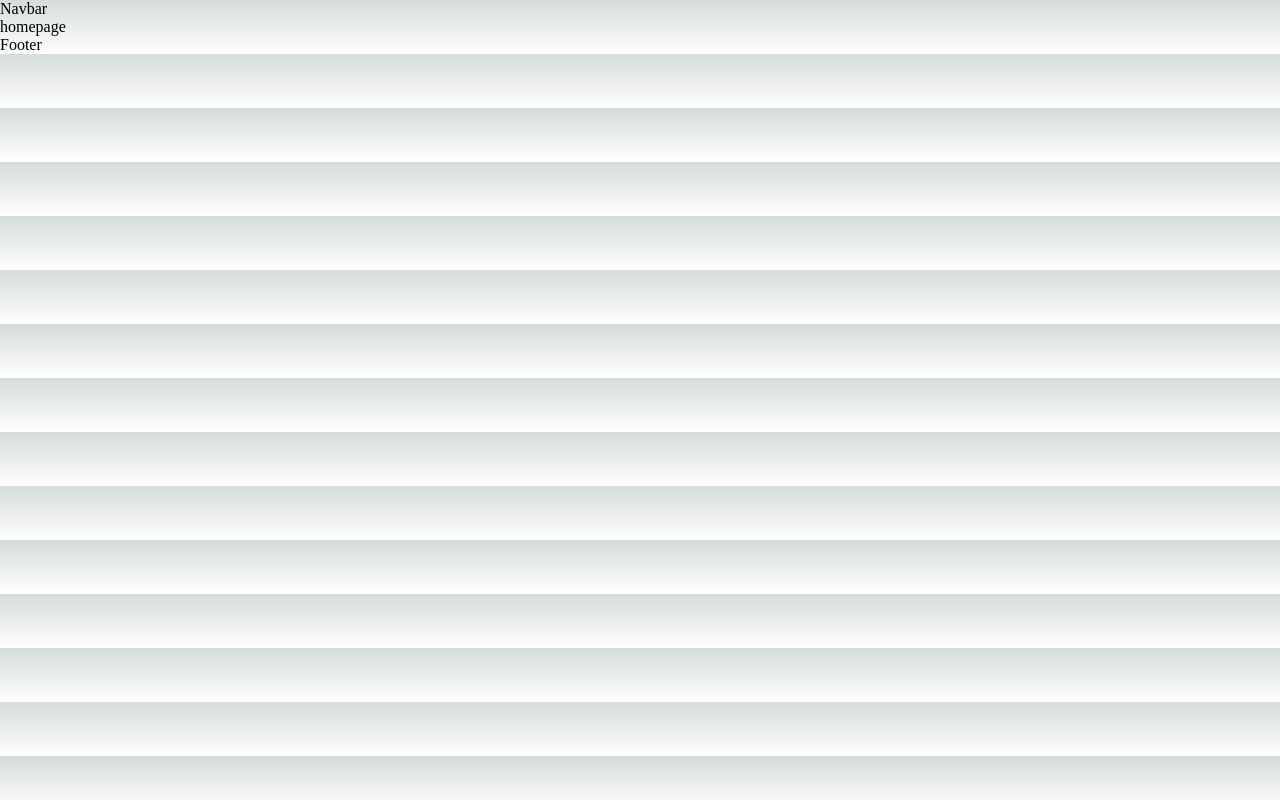
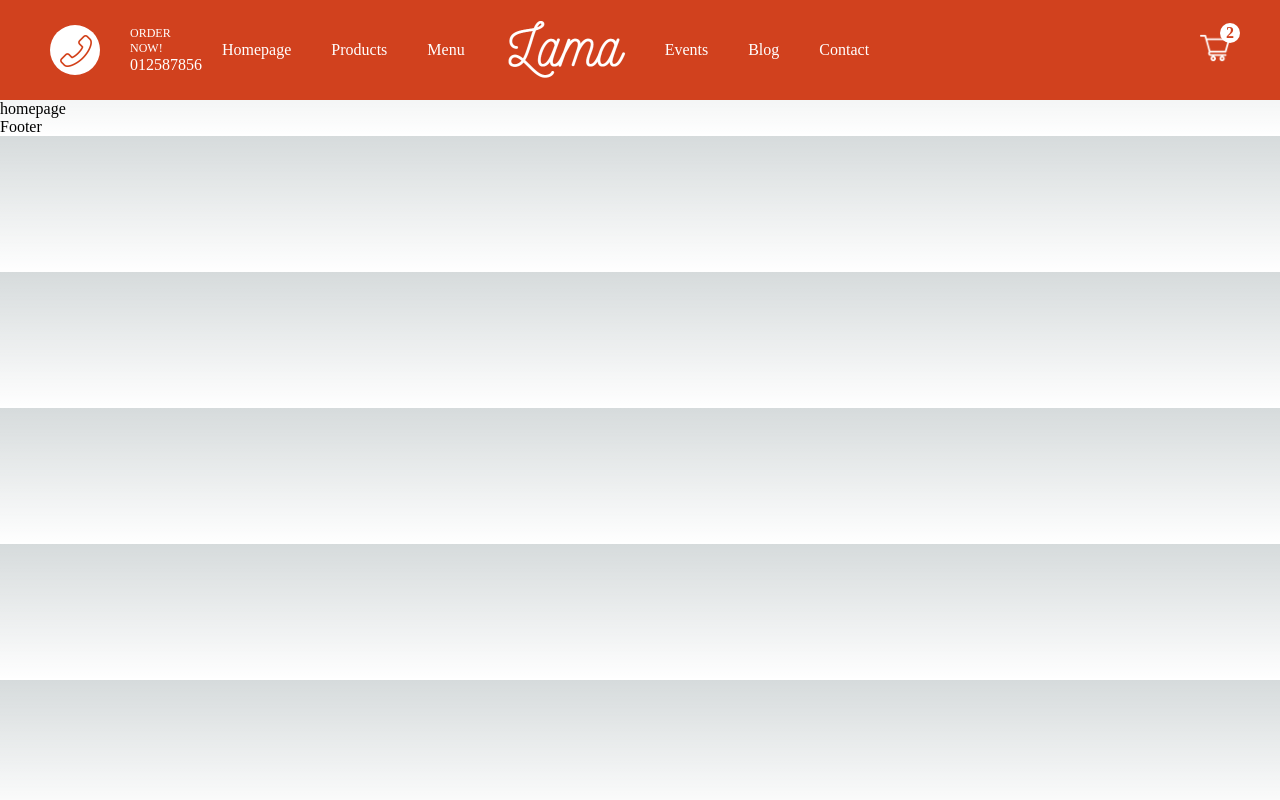
Before and after one commit to marijanikolovski/food-ordering-app, a Next.js app: page / in a window 1280 px wide. Built offline with nearby package versions, Linux system fonts and the light colour scheme.

Commit message:
Navbar Design

```diff
--- a/src/components/Navbar.jsx
+++ b/src/components/Navbar.jsx
@@ -1,7 +1,35 @@
-import React from 'react'
+import Image from "next/image"
+import styles from "../styles/Navbar.module.css"
 
 export const Navbar = () => {
   return (
-    <div>Navbar</div>
+    <div className={styles.container}>
+      <div className={styles.item}>
+        <div className={styles.callButton}>
+          <Image src="/img/telephone.png" alt="" width="32" height="32" />
+        </div>
+        <div className={styles.texts}>
+          <div className={styles.text}>ORDER NOW!</div>
+          <div className={styles.text}>012587856</div>
+        </div>
+      </div>
+      <div className={styles.item}>
+        <ul className={styles.list}>
+          <li className={styles.listItem}>Homepage</li>
+          <li className={styles.listItem}>Products</li>
+          <li className={styles.listItem}>Menu</li>
+          <Image src="/img/logo.png" alt="" width="160" height="69" />
+          <li className={styles.listItem}>Events</li>
+          <li className={styles.listItem}>Blog</li>
+          <li className={styles.listItem}>Contact</li>
+        </ul>
+      </div>
+      <div className={styles.item}>
+        <div className={styles.cart}>
+          <Image src="/img/cart.png" alt="" width="30" height="30" />
+          <div className={styles.counter}>2</div>
+        </div>
+      </div>
+    </div>
   )
 }
--- /dev/null
+++ b/src/styles/Navbar.module.css
@@ -0,0 +1,83 @@
+.container {
+  height: 100px;
+  padding: 0px, 50px;
+  padding-left: 50px;
+  background-color:  #d1411e;
+  display: flex;
+  align-items: center;
+  justify-content: space-between;
+  position: sticky;
+  top: 0;
+}
+
+.item {
+  flex: 1;
+  display: flex;
+  align-items: center;
+}
+
+.item:nth-child(3) {
+  flex: 3;
+}
+
+.item:last-child {
+  justify-content: flex-end;
+}
+
+.callButton {
+  background-color: white;
+  border-radius: 50%;
+  padding: 10px;
+  margin-right: 10px;
+  width: 50px;
+  height: 50px;
+}
+
+.text {
+  margin-left: 20px;
+  color: white;
+}
+
+.text:first-child {
+  font-size: 12px;
+  font-weight: 500;
+}
+
+.text.last-child {
+  font-size: 20px;
+  font-weight: bold;
+}
+
+.list {
+  padding: 0;
+  display: flex;
+  align-items: center;
+  list-style: none;
+  color: white;
+}
+
+.listItem {
+  margin: 20px;
+  font-weight: 500;
+}
+
+.cart {
+  position: relative;
+  margin-right: 50px;
+}
+
+.counter{
+  position: absolute;
+  top: -10px;
+  right: -10px;
+  width: 20px;
+  height: 20px;
+  border-radius: 50%;
+  background-color: white;
+  padding: 3px;
+  display: flex;
+  align-items: center;
+  justify-content: center;
+  font-weight: bold;
+  color: #d1411e;
+}
```
